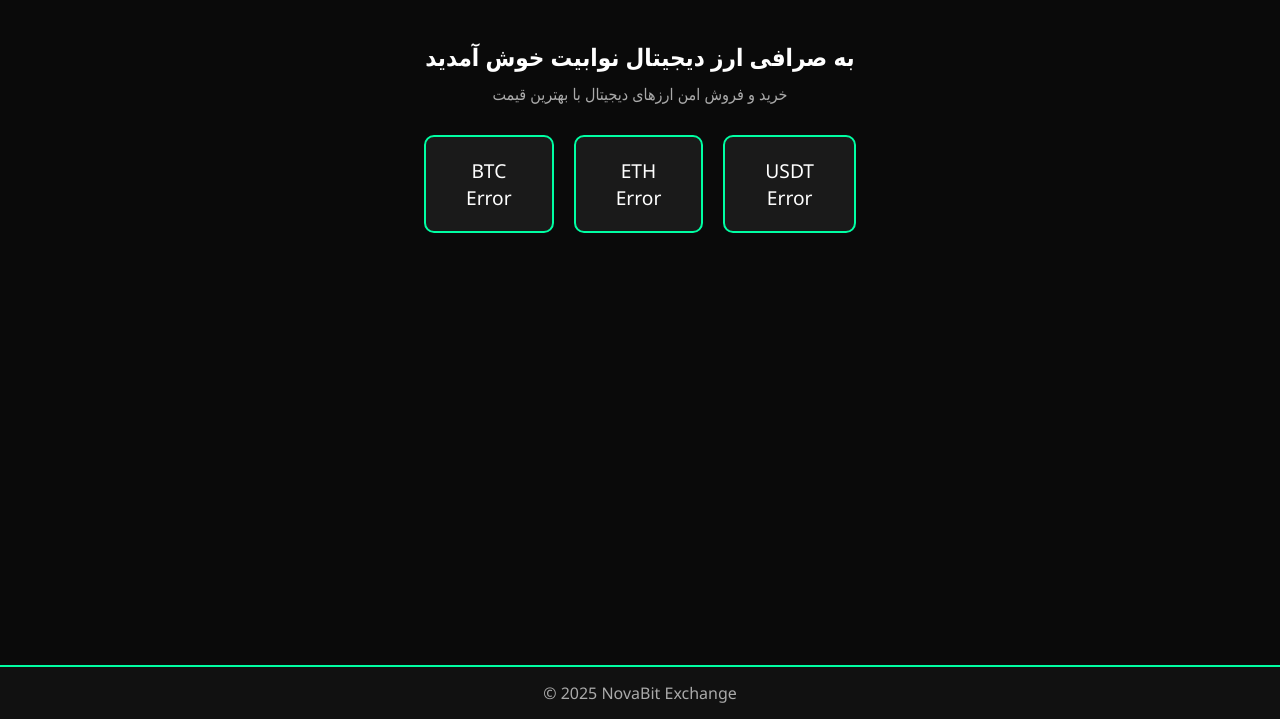
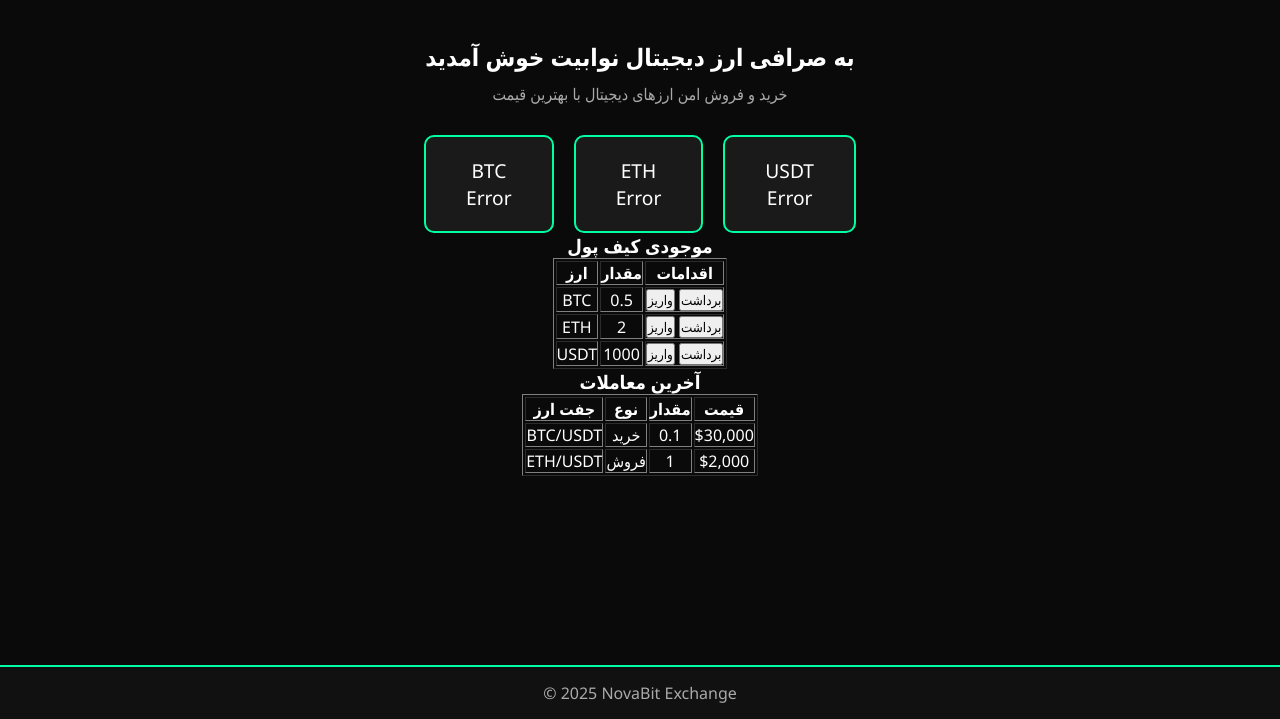
Before and after one commit to rahmat-9204/novabit.github.io, a plain HTML site: page index.html in a window 1280 px wide. Shown: the part 81-800 px from the top of the page. Drawn offline with Linux system fonts and the light colour scheme; no server answers.

Commit message:
Update index.html

```diff
--- a/index.html
+++ b/index.html
@@ -35,6 +35,66 @@
       USDT<br>
       <span id="usdt">Loading...</span>
     </div>
+  </div>
+
+  <!-- جدول موجودی کیف پول -->
+  <div class="wallet">
+    <h3>موجودی کیف پول</h3>
+    <table border="1" cellpadding="5">
+      <thead>
+        <tr>
+          <th>ارز</th>
+          <th>مقدار</th>
+          <th>اقدامات</th>
+        </tr>
+      </thead>
+      <tbody id="wallet-table">
+        <tr>
+          <td>BTC</td>
+          <td>0.5</td>
+          <td><button>واریز</button> <button>برداشت</button></td>
+        </tr>
+        <tr>
+          <td>ETH</td>
+          <td>2</td>
+          <td><button>واریز</button> <button>برداشت</button></td>
+        </tr>
+        <tr>
+          <td>USDT</td>
+          <td>1000</td>
+          <td><button>واریز</button> <button>برداشت</button></td>
+        </tr>
+      </tbody>
+    </table>
+  </div>
+
+  <!-- جدول معاملات کاربر -->
+  <div class="trades">
+    <h3>آخرین معاملات</h3>
+    <table border="1" cellpadding="5">
+      <thead>
+        <tr>
+          <th>جفت ارز</th>
+          <th>نوع</th>
+          <th>مقدار</th>
+          <th>قیمت</th>
+        </tr>
+      </thead>
+      <tbody id="trades-table">
+        <tr>
+          <td>BTC/USDT</td>
+          <td>خرید</td>
+          <td>0.1</td>
+          <td>$30,000</td>
+        </tr>
+        <tr>
+          <td>ETH/USDT</td>
+          <td>فروش</td>
+          <td>1</td>
+          <td>$2,000</td>
+        </tr>
+      </tbody>
+    </table>
   </div>
 </div>
 
```
